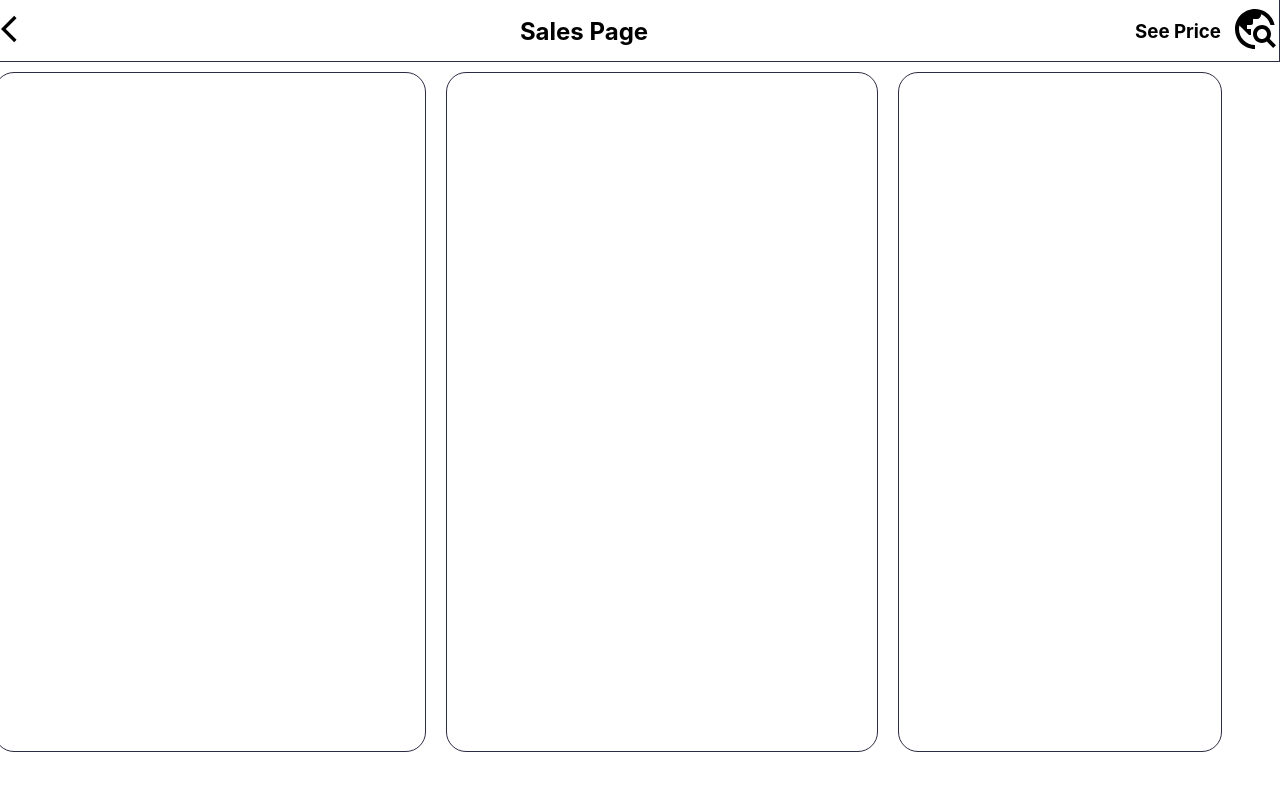
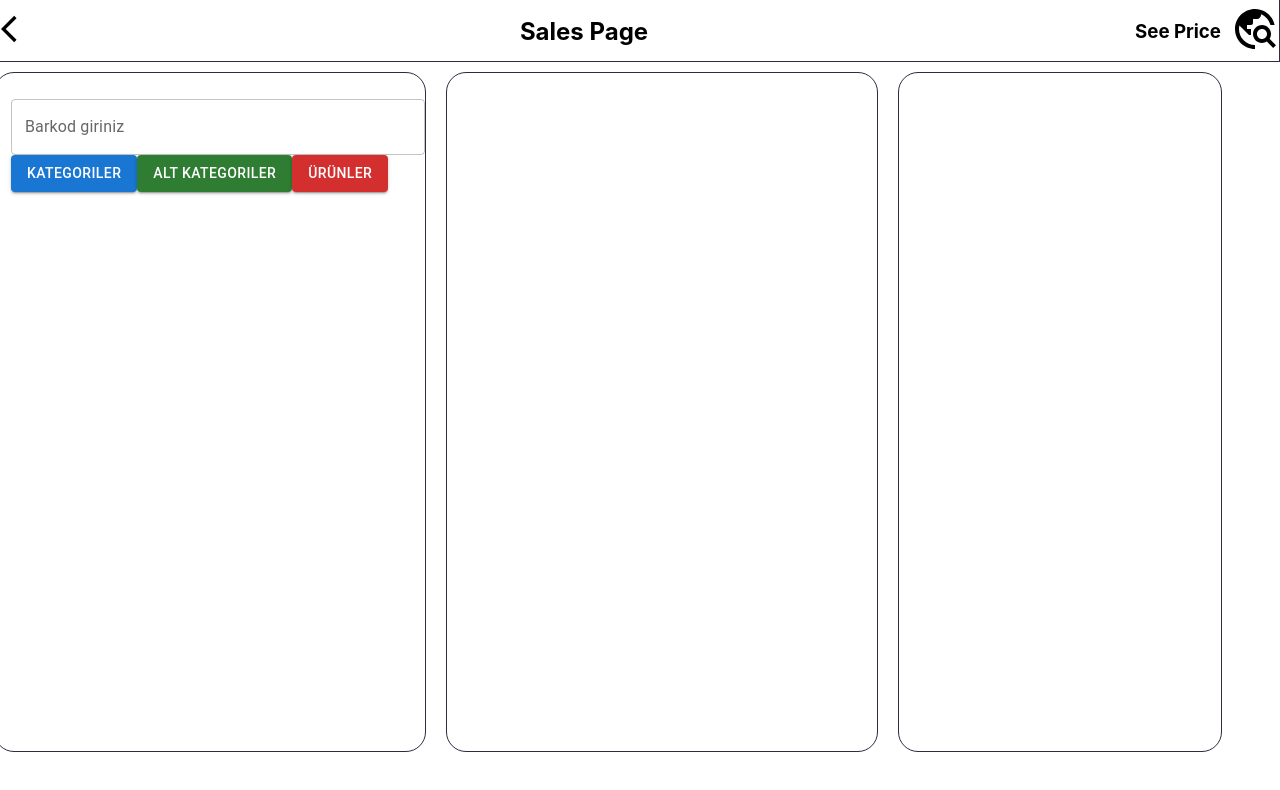
Before and after one commit to yusufinann/32bit-CashRegisterApp, a React (Create React App) app: page /sales in a window 1280 px wide. Shown: the top 790 px of the page. Built offline with nearby package versions, Linux system fonts and the light colour scheme.

Commit message:
Create product catalog for Left component of sales page

```diff
--- a/src/HomePage/Sales.js
+++ b/src/HomePage/Sales.js
@@ -3,6 +3,7 @@ import { Grid } from "@mui/material";
 import { useNavigate } from 'react-router-dom';
 import TravelExploreTwoToneIcon from '@mui/icons-material/TravelExploreTwoTone';
 import GlobalNavi from "../GlobalComponents/GlobalNavi";
+import ProductCatalog from "../SalesPage/ProductCatalog";
 
 const Sales = () => {
     const navigate = useNavigate();
@@ -32,7 +33,7 @@ const Sales = () => {
           overflow: "auto", // Enable scrolling
         }}
       >
-        {/* ProductCatalog component */}
+        <ProductCatalog/>
       </Grid>
 
       {/* CartList */}
--- /dev/null
+++ b/src/SalesPage/ProductCatalog.js
@@ -0,0 +1,42 @@
+import React from 'react';
+import { TextField, Button} from '@mui/material';
+
+
+const ProductCatalog = () => {
+  return (
+    <div>
+      <form>
+        <TextField
+          id="barcodeInput"
+          label="Barkod giriniz"
+          variant="outlined"
+          fullWidth
+          style={{ marginTop: 10 }}
+        />
+        <div className="button-container">
+          <Button
+            variant="contained"
+            color="primary"
+          >
+            Kategoriler
+          </Button>
+          <Button variant="contained" color="success">
+            Alt Kategoriler
+          </Button>
+          <Button
+            variant="contained"
+            color="error"
+          >
+            Ürünler
+          </Button>
+        </div>
+      </form>
+
+      {/*<FilteredProductList />
+      <CategoryList />
+      <ProductList />*/}
+    </div>
+  );
+};
+
+export default ProductCatalog;
```
